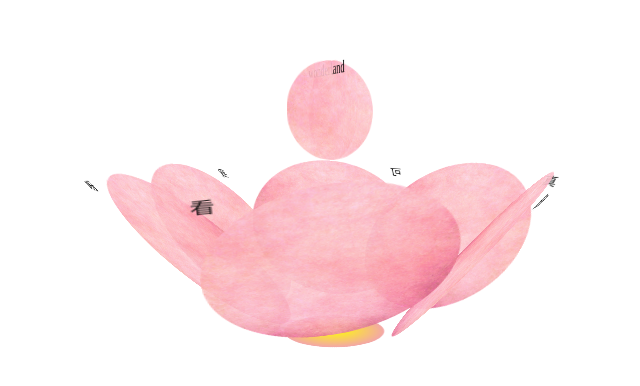
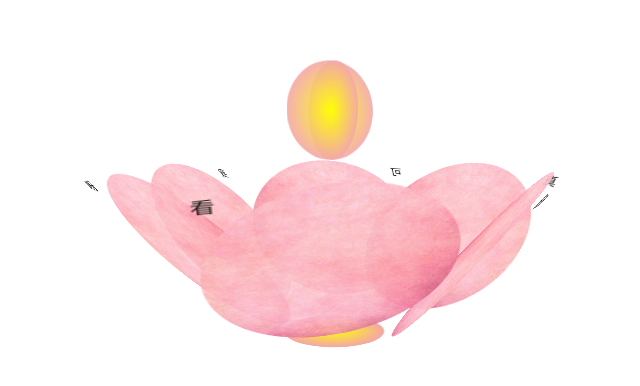
Before and after one commit to chenjunyan1/flower, a plain HTML site: page index.html in a window 1280 px wide. Shown: the part 160-546 px from the top of the page, without its empty margins (306-946 px from the left). Drawn offline with Linux system fonts and the light colour scheme.

Commit message:
Update index.html

```diff
--- a/index.html
+++ b/index.html
@@ -88,6 +88,8 @@
         width: 100px;
         height: 100px;
         opacity: 0.9;
+                  background: radial-gradient(yellow, violet);
+
         transform:  translateX(45px) translateY(-80px);
 
               }
@@ -95,6 +97,8 @@
         width: 100px;
         height: 100px;
         opacity: 0.9;
+                  background: radial-gradient(yellow, violet);
+
         transform: rotateY( 90deg) translateZ(45px) translateY(-80px);
 
       }
@@ -144,7 +148,7 @@
         <div class="petal">真</div>
         <div class="petal">可</div>
         <div class="petal">我</div>
-        <div class="petal">wonderland</div>
+        <div class="petal"></div>
         <div class="petal"></div>
 
 
```
